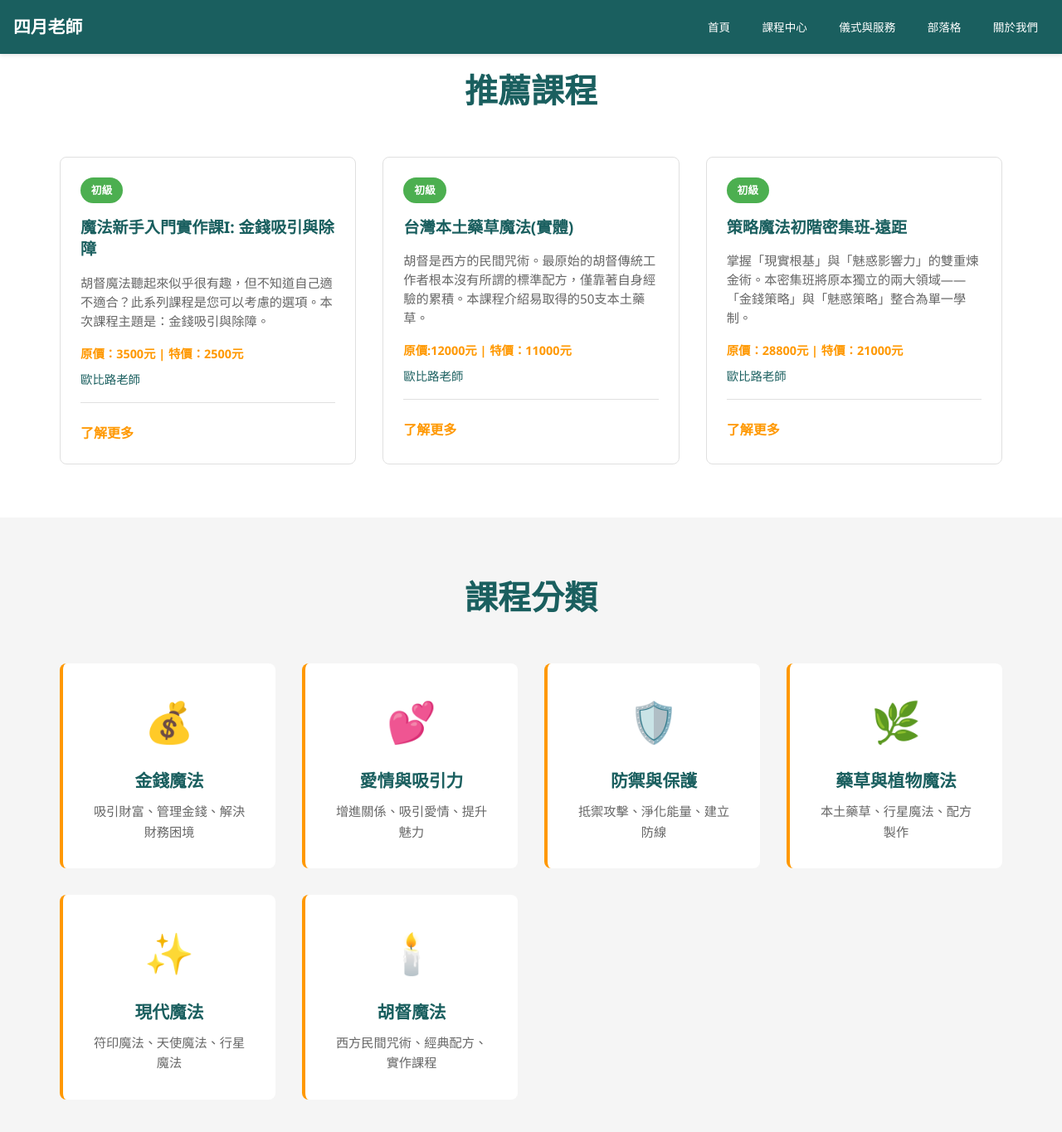
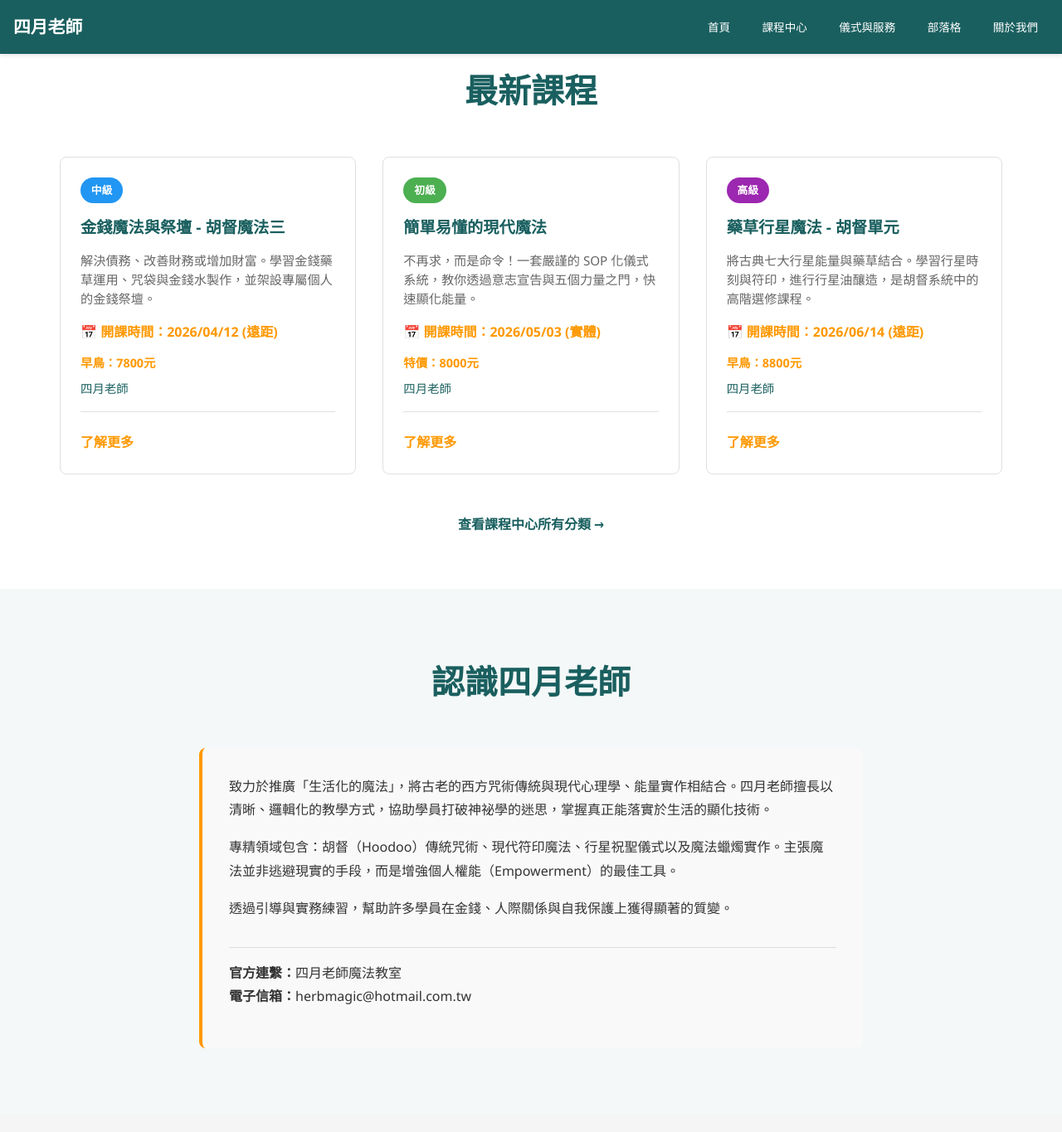
Before and after one commit to light4uliuphone-lang/hoodoo, a Jekyll site: the page built from index.html, in a window 1280 px wide and 1400 px high, scrolled down 462 px. Shown: the top 1365 px of the window at 83% size. Built offline with Jekyll 4.4.1, drawn with Linux system fonts in a browser that asks for light colours; some of the changed text lies outside the part shown.

Commit message:
Update index.html

```diff
--- a/index.html
+++ b/index.html
@@ -7,98 +7,71 @@ title: 四月老師 - 魔法課程中心
     <div class="hero-content">
         <h1>探索魔法的力量</h1>
         <p>透過策略魔法、藥草魔法與胡督傳統，重新定義您的人生</p>
-        <a href="/courses.html" class="cta-button">探索課程</a>
+        <a href="/course.html" class="cta-button">探索全部課程</a>
     </div>
 </section>
 
 <section class="featured-courses">
     <div class="container">
-        <h2>推薦課程</h2>
+        <h2 style="color: #1a5f5f; text-align: center; margin-bottom: 3rem;">最新課程</h2>
         <div class="courses-grid">
+
             <div class="course-card">
-                <div class="course-tag">初級</div>
-                <h3>魔法新手入門實作課I: 金錢吸引與除障</h3>
-                <p>胡督魔法聽起來似乎很有趣，但不知道自己適不適合？此系列課程是您可以考慮的選項。本次課程主題是：金錢吸引與除障。</p>
+                <div class="course-tag" style="background-color: #2196f3;">中級</div>
+                <h3>金錢魔法與祭壇 - 胡督魔法三</h3>
+                <p>解決債務、改善財務或增加財富。學習金錢藥草運用、咒袋與金錢水製作，並架設專屬個人的金錢祭壇。</p>
                 <div class="course-info">
-                    <span class="price">原價：3500元 | 特價：2500元</span>
-                    <span class="teacher">歐比路老師</span>
+                    <div style="margin-bottom: 5px; color: #ff9800; font-weight: bold;">📅 開課時間：2026/04/12 (遠距)</div>
+                    <span class="price">早鳥：7800元</span>
+                    <span class="teacher">四月老師</span>
                 </div>
-                <a href="/courses/course-001.html" class="learn-more">了解更多</a>
+                <a href="/courses/course-hoodoo-03/" class="learn-more">了解更多</a>
             </div>
 
             <div class="course-card">
-                <div class="course-tag">初級</div>
-                <h3>台灣本土藥草魔法(實體)</h3>
-                <p>胡督是西方的民間咒術。最原始的胡督傳統工作者根本沒有所謂的標準配方，僅靠著自身經驗的累積。本課程介紹易取得的50支本土藥草。</p>
+                <div class="course-tag" style="background-color: #4caf50;">初級</div>
+                <h3>簡單易懂的現代魔法</h3>
+                <p>不再求，而是命令！一套嚴謹的 SOP 化儀式系統，教你透過意志宣告與五個力量之門，快速顯化能量。</p>
                 <div class="course-info">
-                    <span class="price">原價:12000元 | 特價：11000元</span>
-                    <span class="teacher">歐比路老師</span>
+                    <div style="margin-bottom: 5px; color: #ff9800; font-weight: bold;">📅 開課時間：2026/05/03 (實體)</div>
+                    <span class="price">特價：8000元</span>
+                    <span class="teacher">四月老師</span>
                 </div>
-                <a href="/courses/course-002.html" class="learn-more">了解更多</a>
+                <a href="/courses/course-modern-01/" class="learn-more">了解更多</a>
             </div>
 
             <div class="course-card">
-                <div class="course-tag">初級</div>
-                <h3>策略魔法初階密集班-遠距</h3>
-                <p>掌握「現實根基」與「魅惑影響力」的雙重煉金術。本密集班將原本獨立的兩大領域——「金錢策略」與「魅惑策略」整合為單一學制。</p>
+                <div class="course-tag" style="background-color: #9c27b0;">高級</div>
+                <h3>藥草行星魔法 - 胡督單元</h3>
+                <p>將古典七大行星能量與藥草結合。學習行星時刻與符印，進行行星油釀造，是胡督系統中的高階選修課程。</p>
                 <div class="course-info">
-                    <span class="price">原價：28800元 | 特價：21000元</span>
-                    <span class="teacher">歐比路老師</span>
+                    <div style="margin-bottom: 5px; color: #ff9800; font-weight: bold;">📅 開課時間：2026/06/14 (遠距)</div>
+                    <span class="price">早鳥：8800元</span>
+                    <span class="teacher">四月老師</span>
                 </div>
-                <a href="/courses/course-004.html" class="learn-more">了解更多</a>
+                <a href="/courses/course-hoodoo-07/" class="learn-more">了解更多</a>
+            </div>
+
+        </div>
+        <div style="text-align: center; margin-top: 3rem;">
+            <a href="/course.html" style="color: #1a5f5f; font-weight: bold; text-decoration: none;">查看課程中心所有分類 →</a>
+        </div>
+    </div>
+</section>
+
+<section class="about-teacher" style="background-color: #f4f8f8; padding: 5rem 0;">
+    <div class="container">
+        <h2 style="color: #1a5f5f; text-align: center; margin-bottom: 3rem;">認識四月老師</h2>
+        <div class="teacher-content" style="max-width: 800px; margin: 0 auto;">
+            <div class="teacher-text" style="line-height: 1.8; color: #444;">
+                <p>致力於推廣「生活化的魔法」，將古老的西方咒術傳統與現代心理學、能量實作相結合。四月老師擅長以清晰、邏輯化的教學方式，協助學員打破神祕學的迷思，掌握真正能落實於生活的顯化技術。</p>
+                <p>專精領域包含：胡督（Hoodoo）傳統咒術、現代符印魔法、行星祝聖儀式以及魔法蠟燭實作。主張魔法並非逃避現實的手段，而是增強個人權能（Empowerment）的最佳工具。</p>
+                <p>透過引導與實務練習，幫助許多學員在金錢、人際關係與自我保護上獲得顯著的質變。</p>
+                <p style="margin-top: 2rem; border-top: 1px solid #ddd; padding-top: 1rem;">
+                    <strong>官方連繫：</strong>四月老師魔法教室<br>
+                    <strong>電子信箱：</strong>{{ site.email | default: 'herbmagic@hotmail.com.tw' }}
+                </p>
             </div>
         </div>
     </div>
 </section>
-
-<section class="course-categories">
-    <div class="container">
-        <h2>課程分類</h2>
-        <div class="categories-grid">
-            <div class="category-card">
-                <div class="category-icon">💰</div>
-                <h3>金錢魔法</h3>
-                <p>吸引財富、管理金錢、解決財務困境</p>
-            </div>
-            <div class="category-card">
-                <div class="category-icon">💕</div>
-                <h3>愛情與吸引力</h3>
-                <p>增進關係、吸引愛情、提升魅力</p>
-            </div>
-            <div class="category-card">
-                <div class="category-icon">🛡️</div>
-                <h3>防禦與保護</h3>
-                <p>抵禦攻擊、淨化能量、建立防線</p>
-            </div>
-            <div class="category-card">
-                <div class="category-icon">🌿</div>
-                <h3>藥草與植物魔法</h3>
-                <p>本土藥草、行星魔法、配方製作</p>
-            </div>
-            <div class="category-card">
-                <div class="category-icon">✨</div>
-                <h3>現代魔法</h3>
-                <p>符印魔法、天使魔法、行星魔法</p>
-            </div>
-            <div class="category-card">
-                <div class="category-icon">🕯️</div>
-                <h3>胡督魔法</h3>
-                <p>西方民間咒術、經典配方、實作課程</p>
-            </div>
-        </div>
-    </div>
-</section>
-
-<section class="about-teacher">
-    <div class="container">
-        <h2>認識歐比路老師</h2>
-        <div class="teacher-content">
-            <div class="teacher-text">
-                <p>研究兒童青少年精神醫學領域時，接觸靈性領域。並在與祖靈相遇的過程中，獲得靈性啟發，開始學習魔法咒術。</p>
-                <p>早上是位熱愛統計學的工程師，晚上則變成鑽研咒術的魔法工作者。喜愛以心理動力觀點詮釋魔法，擅長策略性整合有限資源，獲得最佳化魔法效益。</p>
-                <p>認為現實策略與魔法策略，皆是構成魔法的重要因素。</p>
-                <p><strong>粉絲專頁：</strong>歐比路藥草魔法實驗室</p>
-            </div>
-        </div>
-    </div>
-</section>
```
